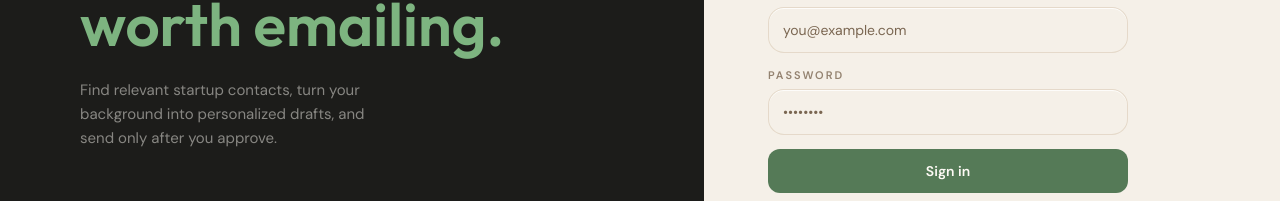
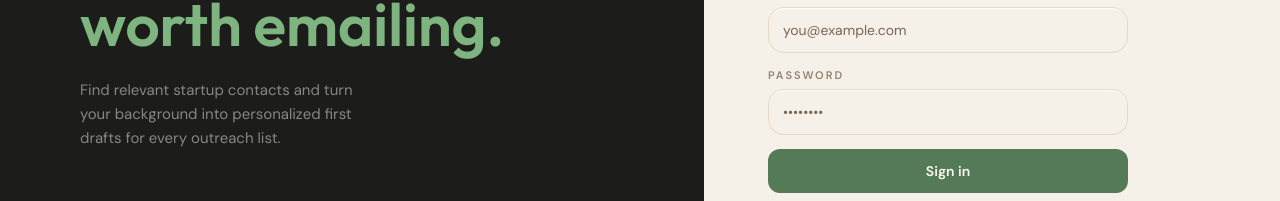
Before and after one commit to cx18121/sparrow, a React (Vite) app: page / in a window 1280 px wide. Shown: the part 404-605 px from the top of the page. Built offline with nearby package versions, Linux system fonts and the light colour scheme; no server answers.

Commit message:
Refine auth hero copy
Replace the approval-focused landing sentence with cleaner copy around relevant contacts and personalized first drafts.

```diff
--- a/src/components/Auth/AuthScreen.tsx
+++ b/src/components/Auth/AuthScreen.tsx
@@ -63,7 +63,7 @@ export default function AuthScreen() {
             <span style={{ color: '#7DB480' }}>worth emailing.</span>
           </h1>
           <p className="mt-6 max-w-[300px] text-[15px] leading-relaxed" style={{ color: 'rgba(253,250,245,0.48)' }}>
-            Find relevant startup contacts, turn your background into personalized drafts, and send only after you approve.
+            Find relevant startup contacts and turn your background into personalized first drafts for every outreach list.
           </p>
         </div>
 
```
